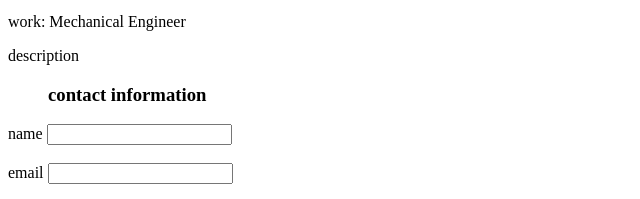
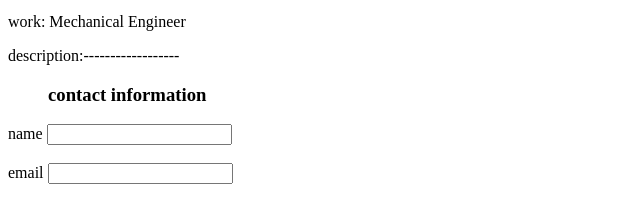
Before and after one commit to ibrahimfqaisi/todo-project, a plain HTML site: page about.html in a window 1280 px wide. Shown: the part 808-1007 px from the top of the page, 0-640 px from the left. Drawn offline with Linux system fonts and the light colour scheme.

Commit message:
solve some mestake in code

```diff
--- a/about.html
+++ b/about.html
@@ -43,7 +43,7 @@
             <p>work: Mechanical Engineer</p>
            </section>
            <section>
-            description
+            <p>description:------------------</p>
            </section>
     </section>
     <section>
```
